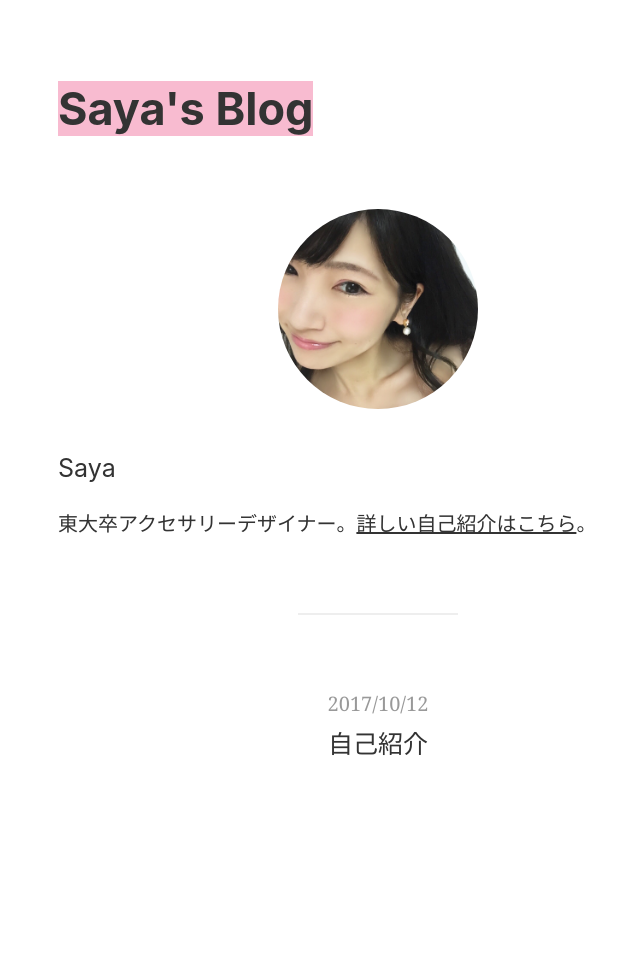
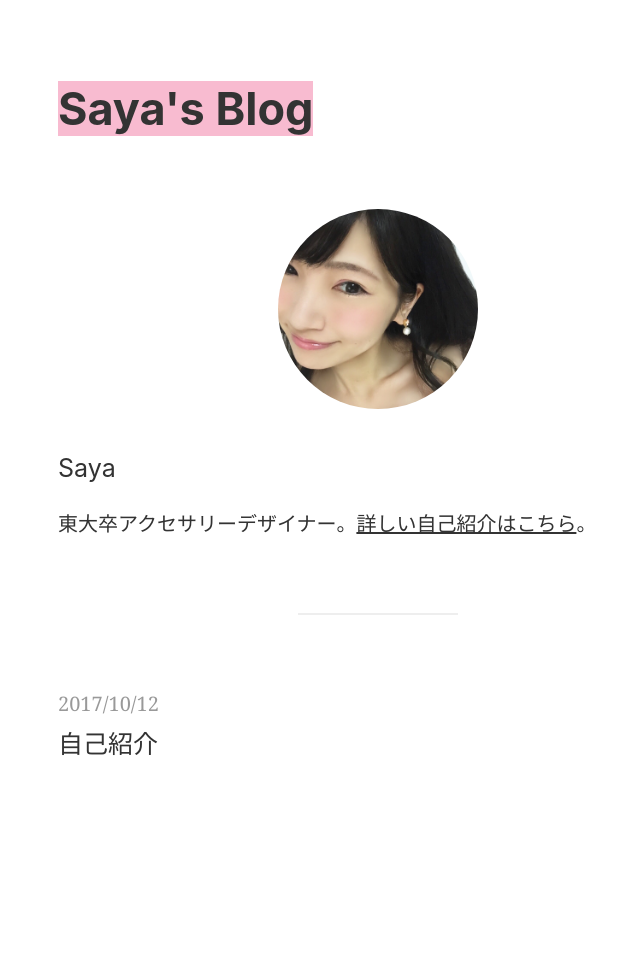
Before and after one commit to sayazamurai/blog, a Jekyll site: the page built from index.md, in a window 1280 px wide. Shown: the whole page, without its empty margins (262-902 px from the left). Built offline with Jekyll 4.4.1, drawn with Linux system fonts in a browser that asks for light colours; comment, search, counter and statistics services are not loaded.

Commit message:
Update default.html

```diff
--- a/_layouts/default.html
+++ b/_layouts/default.html
@@ -81,7 +81,7 @@
       {% endif %}
       <hr />
       <section class="pv2">
-        <ul class="list pl0 tc">
+        <ul class="list pl0">
         {% if is_home %}
           {% for post in site.posts %}
             <li class="mt0 mb4">
```
